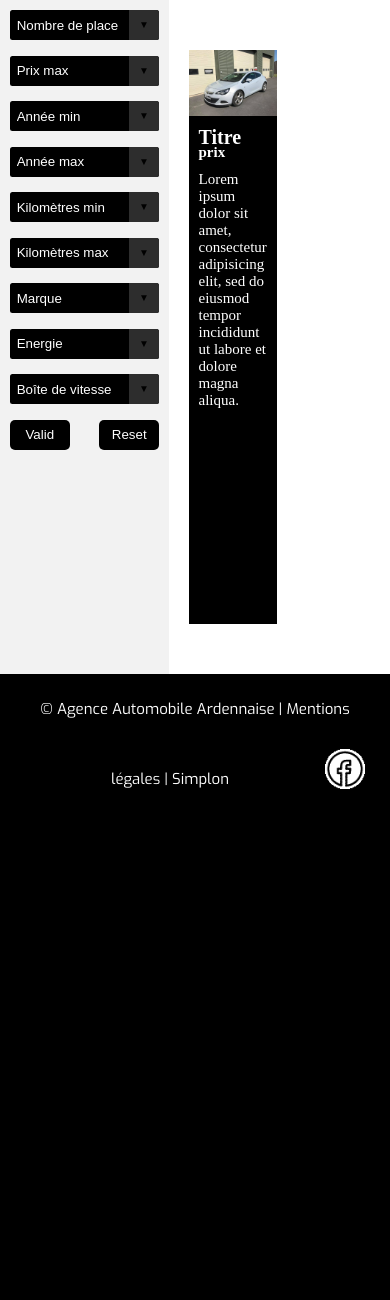
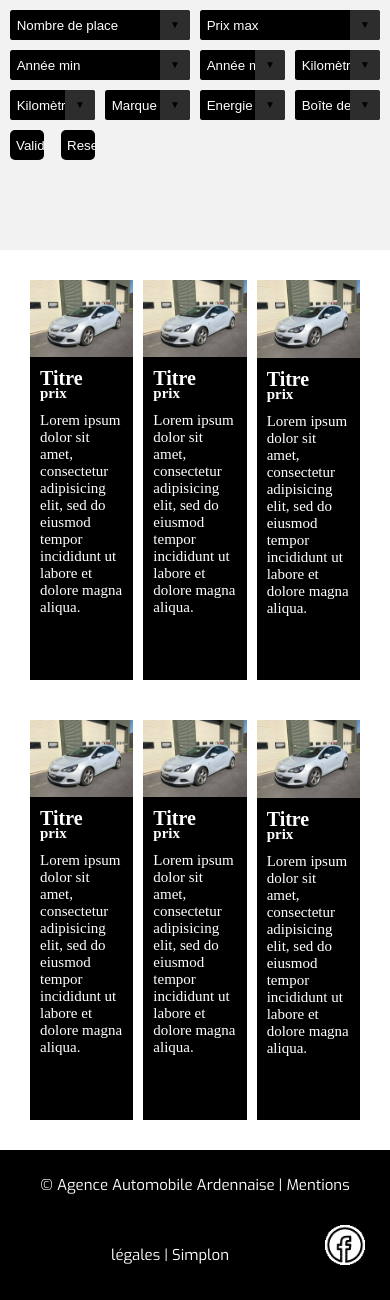
Before and after one commit to belvoixnicolas/AAA, a PHP site: page /buy.php in a window 390 px wide. Shown: the part 100-1400 px from the top of the page. Before the commit the page ends 889 px from the top, so only its background shows below. Run offline with PHP 8.4, Linux system fonts and the light colour scheme.

Commit message:
responsive buy

```diff
--- a/buy.php
+++ b/buy.php
@@ -103,6 +103,62 @@
               Lorem ipsum dolor sit amet, consectetur adipisicing elit, sed do eiusmod tempor incididunt ut labore et dolore magna aliqua.
             </p>
           </a>
+
+          <a href="fiche_voiture.php" class="tuile">
+            <img src="img/voiture.jpg" alt="voiture">
+
+            <h2>Titre</h2>
+
+            <h3>prix</h3>
+
+            <p>
+              Lorem ipsum dolor sit amet, consectetur adipisicing elit, sed do eiusmod tempor incididunt ut labore et dolore magna aliqua.
+            </p>
+          </a>
+          <a href="fiche_voiture.php" class="tuile">
+            <img src="img/voiture.jpg" alt="voiture">
+
+            <h2>Titre</h2>
+
+            <h3>prix</h3>
+
+            <p>
+              Lorem ipsum dolor sit amet, consectetur adipisicing elit, sed do eiusmod tempor incididunt ut labore et dolore magna aliqua.
+            </p>
+          </a>
+          <a href="fiche_voiture.php" class="tuile">
+            <img src="img/voiture.jpg" alt="voiture">
+
+            <h2>Titre</h2>
+
+            <h3>prix</h3>
+
+            <p>
+              Lorem ipsum dolor sit amet, consectetur adipisicing elit, sed do eiusmod tempor incididunt ut labore et dolore magna aliqua.
+            </p>
+          </a>
+          <a href="fiche_voiture.php" class="tuile">
+            <img src="img/voiture.jpg" alt="voiture">
+
+            <h2>Titre</h2>
+
+            <h3>prix</h3>
+
+            <p>
+              Lorem ipsum dolor sit amet, consectetur adipisicing elit, sed do eiusmod tempor incididunt ut labore et dolore magna aliqua.
+            </p>
+          </a>
+          <a href="fiche_voiture.php" class="tuile">
+            <img src="img/voiture.jpg" alt="voiture">
+
+            <h2>Titre</h2>
+
+            <h3>prix</h3>
+
+            <p>
+              Lorem ipsum dolor sit amet, consectetur adipisicing elit, sed do eiusmod tempor incididunt ut labore et dolore magna aliqua.
+            </p>
+          </a>
         </section>
       </main>
 
--- a/css/buy.css
+++ b/css/buy.css
@@ -93,17 +93,21 @@
 
 .liste {
   display: grid;
-  grid-template-columns: repeat(3, 1fr);
+  grid-template-columns: 1fr 1fr 1fr 1fr;
+  grid-template-rows: 400px;
+  grid-auto-rows: 400px;
+  grid-column-gap: 10px;
+  grid-row-gap: 40px;
+  align-content: center;
   width: calc(100% - 169px);
   padding: 30px;
-  padding-left: 5%;
 }
 
 .tuile {
   display: inline-block;
-  max-width: 300px;
+  max-width: 250px;
   background: #000;
-  margin: 20px auto;
+  margin: 0 auto;
 }
 
 .tuile img {
@@ -128,3 +132,45 @@
 .tuile p {
   font-size: 1.5rem;
 }
+
+@media all and (max-width: 1339px) {
+  .liste {
+    grid-template-columns: 1fr 1fr 1fr;
+  }
+}
+
+@media all and (max-width: 1075px) {
+  .liste {
+    width: 100%;
+  }
+
+  .filtre {
+    width: 100%;
+    float: none;
+  }
+
+  .filtre form {
+    display: grid;
+    grid-template-columns: repeat(4, 1fr);
+    grid-template-rows: repeat(6, 3em);
+    grid-gap: 10px;
+    height: auto;
+  }
+
+  .select:nth-child(1) {
+    grid-column: 1 / 2 span;
+  }
+
+  .select:nth-child(2) {
+    grid-column: 3 / 2 span;
+  }
+
+  .select:nth-child(3) {
+    grid-column: 1 / 2 span;
+    grid-row: 2 / 1span;
+  }
+
+  main {
+    flex-direction: column;
+  }
+}
```
